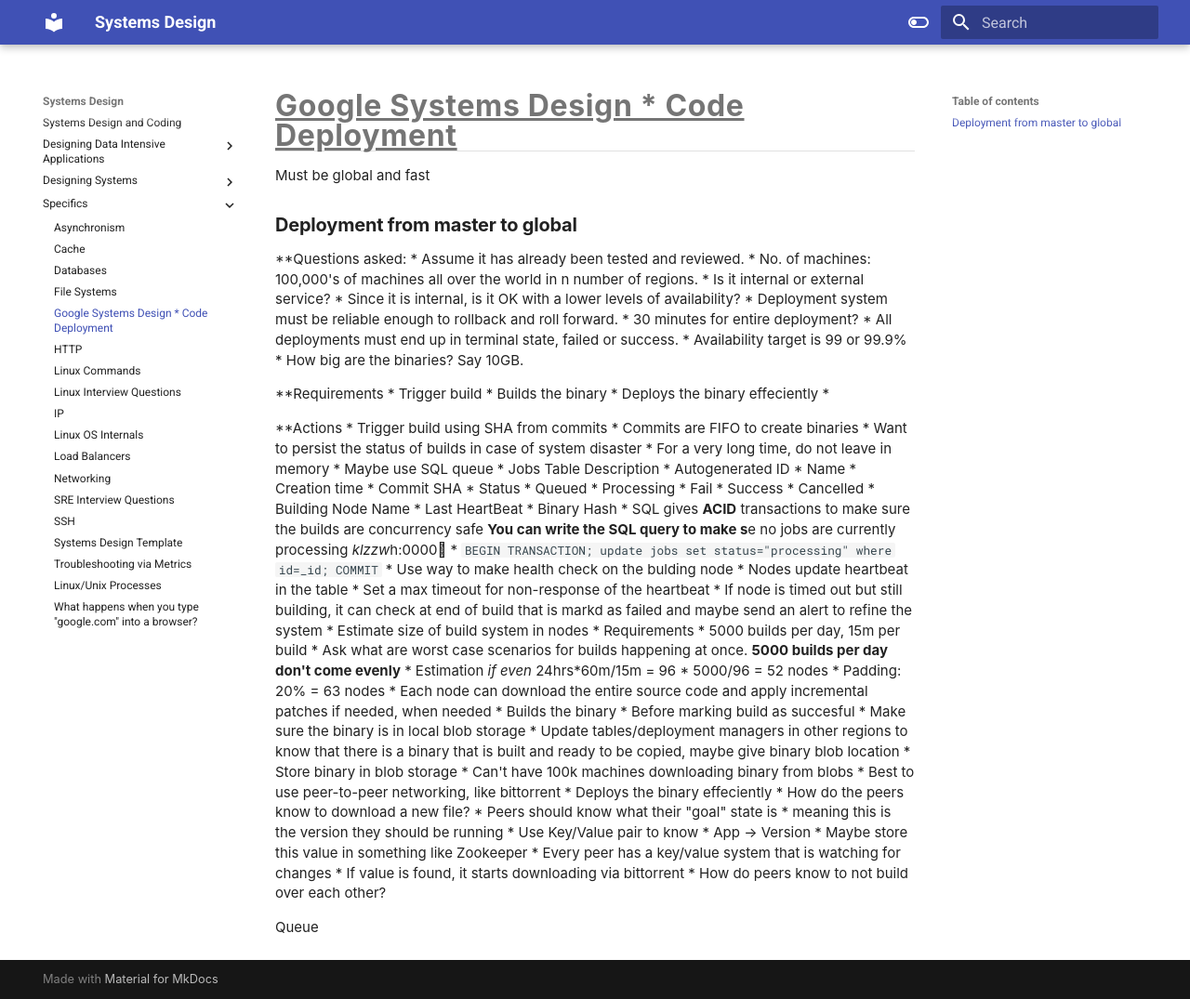
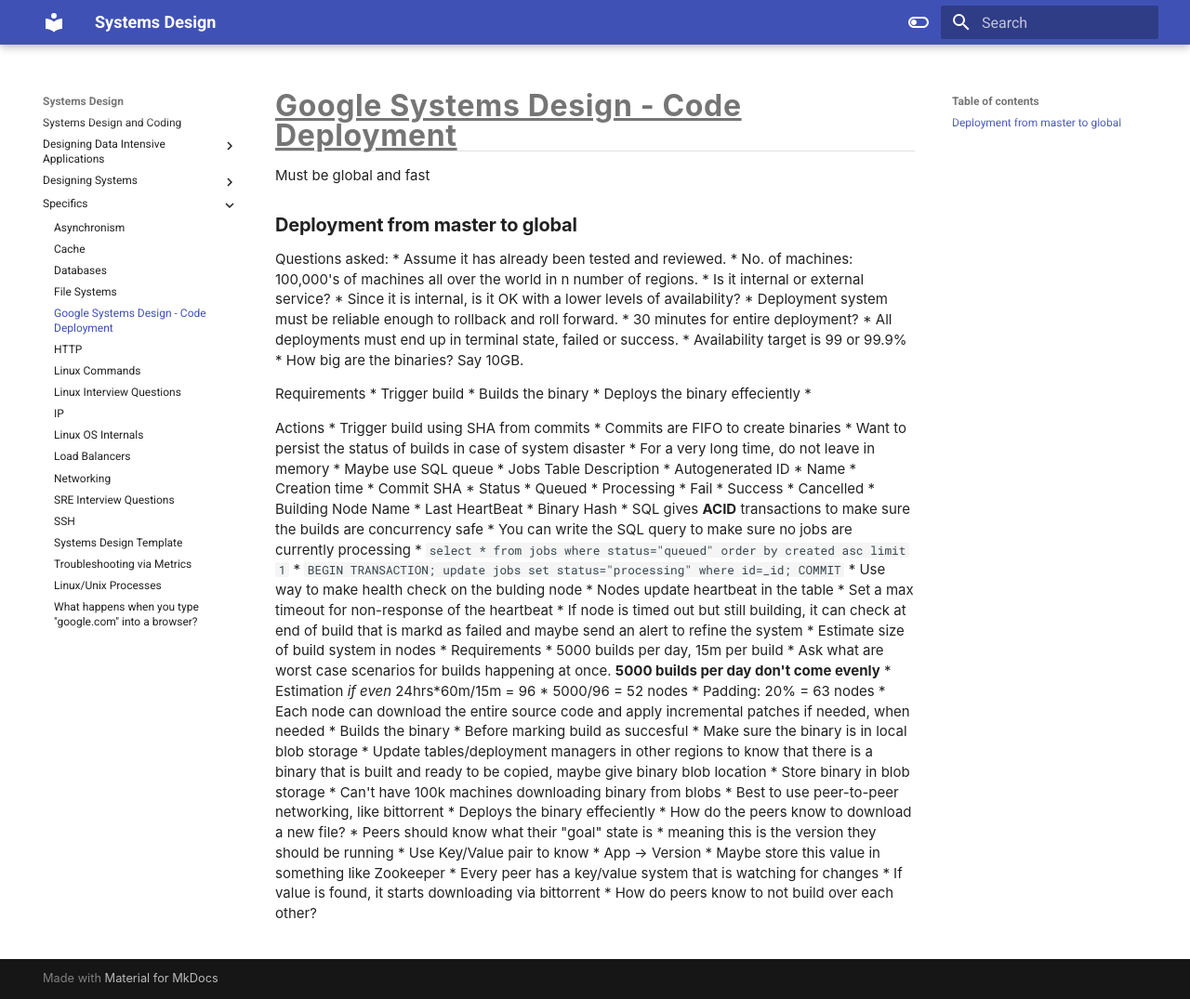
Before and after one commit to eleqtrizit/SystemsDesign, an MkDocs documentation site: the page built from docs/Specifics/Google Systems Design - Code Deployment.md, in a window 1280 px wide and 1075 px high. Shown: the whole window at 93% size. Built offline with MkDocs 1.6.1 and Material for MkDocs 9.7.7, drawn with Linux system fonts in a browser that asks for light colours.

```diff
--- a/docs/Specifics/Google Systems Design - Code Deployment.md
+++ b/docs/Specifics/Google Systems Design - Code Deployment.md
@@ -1,8 +1,8 @@
-# Google Systems Design * Code Deployment
+# Google Systems Design - Code Deployment
 Must be global and fast
 
 ### Deployment from master to global
-**Questions asked:
+Questions asked:
 * Assume it has already been tested and reviewed.
 * No. of machines: 100,000's of machines all over the world in n number of regions.
 * Is it internal or external service?
@@ -13,13 +13,13 @@ Must be global and fast
 * Availability target is 99 or 99.9%
 * How big are the binaries?  Say 10GB.
 
-**Requirements
+Requirements
 * Trigger build
 * Builds the binary
 * Deploys the binary effeciently
 *
 
-**Actions
+Actions
 * Trigger build using SHA from commits
 	* Commits are FIFO to create binaries
 	* Want to persist the status of builds in case of system disaster
@@ -69,6 +69,3 @@ Must be global and fast
 			* Every peer has a key/value system that is watching for changes
 			* If value is found, it starts downloading via bittorrent
 	* How do peers know to not build over each other?
-
-
-Queue
```
